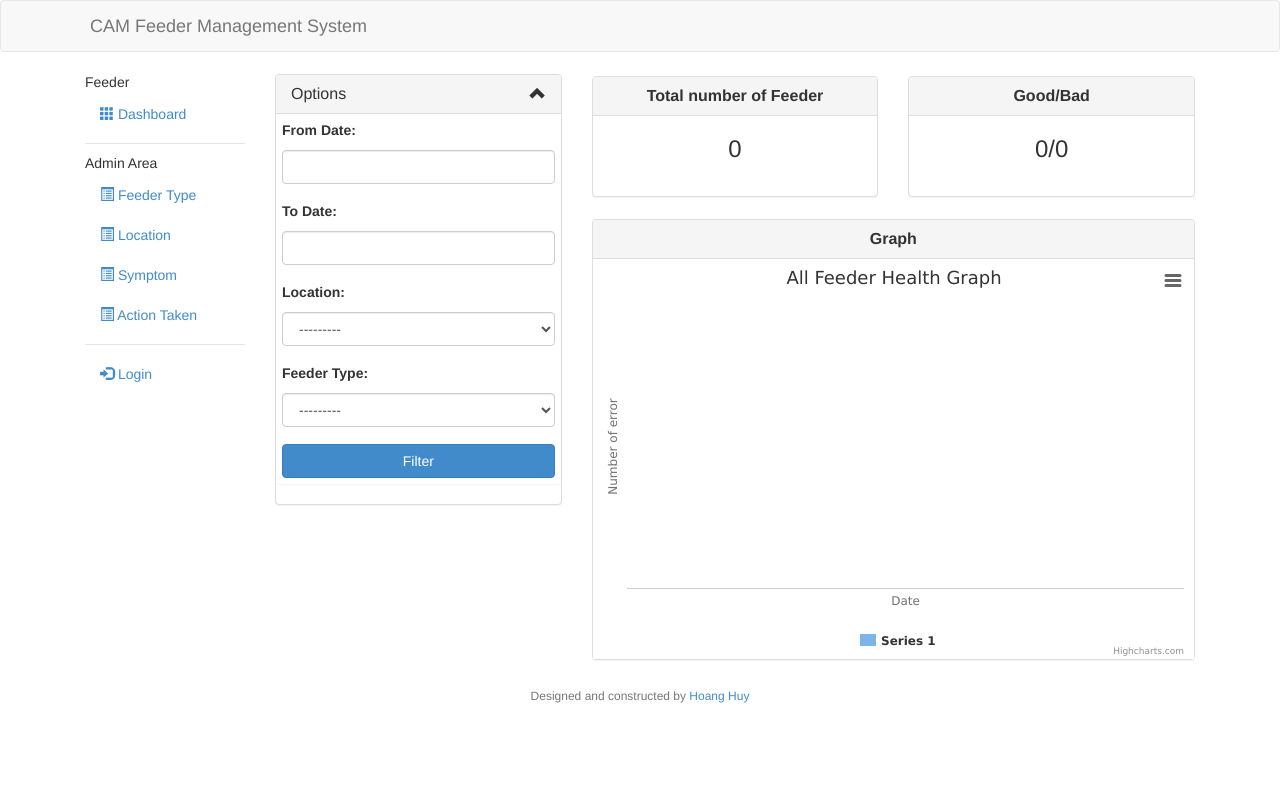
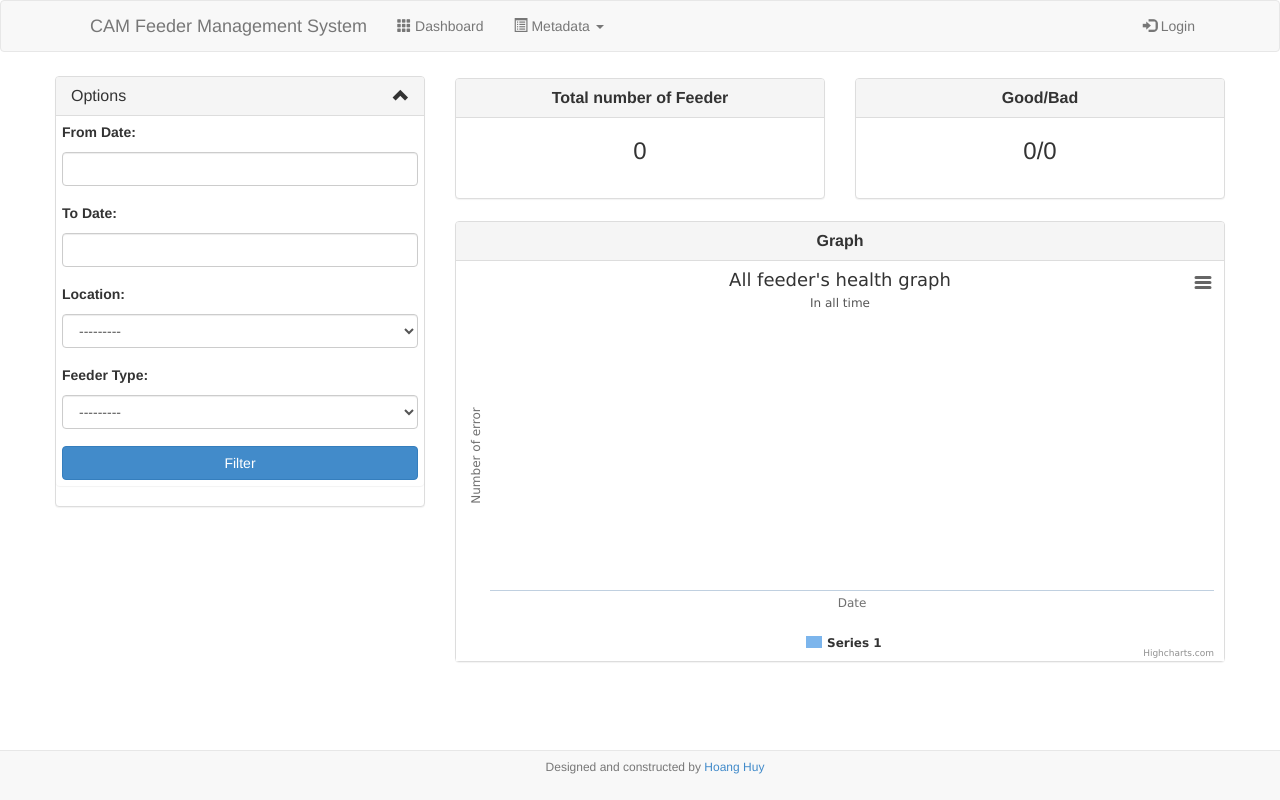
Before and after one commit to suns3t/camfeeder, a Django app: page /dashboard/ in a window 1280 px wide. Run offline with Django 3.2, Linux system fonts and the light colour scheme; data that the repository does not hold is empty; some libraries are stand-ins or nearby versions.

Commit message:
Massive update

```diff
--- a/camfeeder/feeder/reports.py
+++ b/camfeeder/feeder/reports.py
@@ -1,12 +1,17 @@
 from datetime import datetime, timedelta
 
-from .models import Transaction, Feeder, Symptom
+from .models import Transaction, Feeder, Symptom, FeederType, Location
 DATE_FORMAT = '%m/%d/%Y'
 
 class ChartData(object):
     @classmethod
     def get_data(cls, symptoms, transactions):
-        data = {'symptom': [], 'data': []}
+        data = {'symptom': [], 'data': [], 'title': [], 'subtitle': []}
+
+        if symptoms == None:
+            return None
+        if transactions == None:
+            return None
 
         for symptom in symptoms:
             # Create a temp list to store array of date and number of error on that day
@@ -14,7 +19,10 @@ class ChartData(object):
             symptom.count = 0
 
             # Start with the latest data
-            symptom.date = datetime.date(Transaction.objects.filter(symptoms=symptom).first().timestamp)
+            try:
+                symptom.date = datetime.date(transactions.filter(symptoms=symptom).first().timestamp)
+            except:
+                continue
             for transaction in transactions:
                 temp_date = datetime.date(transaction.timestamp)
                 if symptom in transaction.symptoms.all():
@@ -41,25 +49,39 @@ class ChartData(object):
     @classmethod
     def get_count_by_symptom(cls, start_date=None, end_date=None):
         # Get all symptom
+        title = "All feeder's health graph"
         symptoms = Symptom.objects.all()
         if start_date and end_date:
             transactions = Transaction.objects.filter(timestamp__gte=start_date, timestamp__lte=end_date)
+            subtitle = "From " + start_date + " to " + end_date
         else:
             transactions = Transaction.objects.all()
+            subtitle = "In all time"
 
-        return ChartData.get_data(symptoms, transactions)
+        data = ChartData.get_data(symptoms, transactions)
+        data['title'].append(title)
+        data['subtitle'].append(subtitle)
+
+        return data
 
     @classmethod
     def get_count_by_symptom_by_feeder(cls, feeder, start_date=None, end_date=None):
         # Get all symptoms
+        title = "Feeder " + feeder.barcode + " health graph"
         if start_date and end_date:
             transactions = Transaction.objects.filter(feeder=feeder,timestamp__gte=start_date, timestamp__lte=end_date)
+            subtitle = "From " + start_date + " to " + end_date
         else:
             transactions = Transaction.objects.by_feeder(feeder)
+            subtitle = "In all time"
 
         symptoms = Symptom.objects.all()
 
-        return ChartData.get_data(symptoms, transactions)
+        data = ChartData.get_data(symptoms, transactions)
+        data['title'].append(title)
+        data['subtitle'].append(subtitle)
+
+        return data
 
 
     @classmethod
@@ -78,7 +100,6 @@ class ChartData(object):
     def get_count_by_location_by_feeder_type(cls, location=None, feeder_type=None, start_date=None, end_date=None):
 
         # Setup defaul value for parameters if they are not provided.
-#         import pdb; pdb.set_trace()
         if not start_date:
             start_date = (datetime.now() - timedelta(days=7)).date()
         else:
@@ -87,10 +108,16 @@ class ChartData(object):
             end_date = (datetime.now()).date()
         else:
             end_date = datetime.strptime(end_date, DATE_FORMAT)
+        subtitle = "From " + start_date.strftime(DATE_FORMAT) + " to " + end_date.strftime(DATE_FORMAT)
+
         if not location:
             location = 0
+        else:
+            location = Location.objects.get(id=location)
         if not feeder_type:
             feeder_type = 0
+        else:
+            feeder_type = FeederType.objects.get(id=feeder_type)
 
         # Load data
         symptoms = Symptom.objects.all()
@@ -98,13 +125,20 @@ class ChartData(object):
         if location == 0:
             if feeder_type == 0:
                 transactions = Transaction.objects.filter(timestamp__gte=start_date, timestamp__lte=end_date)
-
+                title = "Feeder Health Graph for all feeder types, at all location"
             else:
                 transactions = Transaction.objects.filter(feeder_type=feeder_type,timestamp__gte=start_date, timestamp__lte=end_date)
+                title = "Feeder Health Graph for feeder type " + feeder_type.feeder_type + ", at all location"
         else:
             if feeder_type == 0:
                 transactions = Transaction.objects.filter(location=location, timestamp__gte=start_date, timestamp__lte=end_date)
+                title = "Feeder Health Graph for all feeder types, at " + location.location
             else:
                 transactions = Transaction.objects.filter(location=location, feeder_type=feeder_type, timestamp__gte=start_date, timestamp__lte=end_date)
+                title = "Feeder Health Graph for feeder type " + feeder_type.feeder_type + ",at " + location.location
 
-        return ChartData.get_data(symptoms, transactions)
+        data = ChartData.get_data(symptoms, transactions)
+        data['title'].append(title)
+        data['subtitle'].append(subtitle)
+
+        return data
--- a/camfeeder/feeder/views.py
+++ b/camfeeder/feeder/views.py
@@ -120,6 +120,8 @@ def top_symptom_json_by_feeder(request, feeder_id):
 
 def top_symptom_json_by_location_by_feeder_type(request):
     params = request.POST
+
+#     import pdb; pdb.set_trace();
 
     data = {}
     location = params['location']
--- a/camfeeder/templates/base.html
+++ b/camfeeder/templates/base.html
@@ -24,53 +24,49 @@
                 <div class="navbar-header">
                     <a class="navbar-brand" href="/"><span style="padding-left: 20px">CAM Feeder Management System</span></a>
                 </div>
-            </div>
-        </div>
-        <div id="wrap"  >
-            <div class="container">
-
-                <div class="col-md-2">
-                    <div class="span2" role="navigation" ng-controller="TabController as tab">
-                        <ul class="nav nav-pills nav-stacked">
-                            <li>
-                                Feeder
-                            </li>
+                 <div class="collapse navbar-collapse">
+                     <ul class="nav navbar-nav">
                          <li>
                              <a href="{% url 'feeder-dashboard' %}" class="tab">
                                  <span class="glyphicon glyphicon-th"></span> Dashboard
                              </a>
                          </li>
-                            <li class="nav-divider"></li>
+                         <li class="dropdown">
+                             <a href="#" class="dropdown-toggle" data-toggle="dropdown" role="button" aria-expanded="false">
+                                 <i class="glyphicon glyphicon-list-alt"></i> Metadata <span class="caret"></span>
+                             </a>
+                             <ul class="dropdown-menu" role="menu">
                                  <li>
-                                Admin Area
+                                     <a href="{% url 'feeder-type-list' %}" class="tab">
+                                         Feeder Type
+                                     </a>
                                  </li>
                                  <li>
-                                <a href="{% url 'feeder-type-list' %}" class="tab">
-                                    <i class="glyphicon glyphicon-list-alt"></i>
-                                    Feeder Type
-                                </a>
                                      <a href="{% url 'location-list' %}" class="tab">
-                                    <i class="glyphicon glyphicon-list-alt"></i>
                                          Location
                                      </a>
+                                 </li>
+                                 <li>
                                      <a href="{% url 'symptom-list' %}" class="tab">
-                                    <i class="glyphicon glyphicon-list-alt"></i>
                                          Symptom
                                      </a>
+                                 </li>
+                                 <li>
                                      <a href="{% url 'actiontaken-list' %}" class="tab">
-                                    <i class="glyphicon glyphicon-list-alt"></i>
                                          Action Taken
                                      </a>
                                  </li>
-                            <li class="nav-divider"></li>
+                             </ul>
+                     </ul>
+                     <ul class="nav navbar-nav navbar-right">
                          {% if user.is_active %}
                          {% if user.is_staff %}
                          <li>
-                                <p>Hi, Admin <b class="text-dark-green">{% firstof user.get_full_name %}</b></p>
+                             <a>Hi, Admin <b class="text-dark-green">{% firstof user.get_full_name %}</b></a>
                          </li>
                          {% else %}
                          <li>
-                                <p>Hi, <b class="text-dark-green">{{ user.first_name }} {{ user.last_name }}</b></p>
+                             <a>Hi, <b class="text-dark-green">{{ user.first_name }} {{ user.last_name }}</b></a>
                              {% endif %}
                          <li>
                              <a href="{% url 'account-logout' %}" ><i class="glyphicon glyphicon-log-out"></i> Logout</a>
@@ -83,7 +79,10 @@
                      </ul>
                 </div>
             </div>
-                <div class="col-md-10">
+        </div>
+        <div id="wrap"  >
+            <div class="container">
+                <div class="row">
                     {% if messages %}
                     {% for message in messages %}
                     <div {% if message.tags %} class="alert alert-{{ message.tags }}"{% endif %}>
@@ -97,10 +96,12 @@
                 </div>
             </div>
         </div>
-        <div class="footer">
+        <nav class="navbar navbar-default navbar-fixed-bottom">
+            <div class="container">
                 <div class="container text-center text-muted">
                     <h6>Designed and constructed by <a href="https://www.pdx.edu/arc">Hoang Huy</a></h6>
                 </div>
             </div>
+        </nav>
     </body>
 </html>
--- a/camfeeder/templates/dashboard.html
+++ b/camfeeder/templates/dashboard.html
@@ -94,7 +94,6 @@ $(document).ready(function() {
             renderTo: 'chart_panel',
             type: 'column',
         },
-        title: {text: 'All Feeder Health Graph'},
         xAxis: {
             type: 'datetime',
             title: {
@@ -108,10 +107,14 @@ $(document).ready(function() {
                 text: 'Number of error'
             },
             min: 0,
-
+            allowDecimals: false,
+        },
+        plotOptions: {
+            series: {
+                pointWidth: 15
+            }
         },
         series: [{}],
-
         };
 
     var chartDataUrl = "{% url 'top_symptom_json' %}";
@@ -120,10 +123,17 @@ $(document).ready(function() {
             for (i=0; i<data['chart_data']['symptom'].length; i++) {
                 countBySymptom.series[i] = {
                     name: data['chart_data']['symptom'][i],
-                    data: data['chart_data']['data'][i]
+                    data: data['chart_data']['data'][i],
                 }
             }
 
+            countBySymptom.title = {
+                text: data['chart_data']['title']
+            }
+
+            countBySymptom.subtitle = {
+                text: data['chart_data']['subtitle']
+            }
             var chart = new Highcharts.Chart(countBySymptom);
 
     });
@@ -163,7 +173,13 @@ $(document).ready(function() {
                         data: data['chart_data']['data'][i]
                     }
                 }
-                console.log("Success", data)
+
+                countBySymptom.title = {
+                    text: data['chart_data']['title']
+                }
+                countBySymptom.subtitle = {
+                    text: data['chart_data']['subtitle']
+                }
                 var chart = new Highcharts.Chart(countBySymptom);
             },
             error: function(data) {
```
Also changed, not shown: camfeeder/templates/feeder/modal-view-history.html (+9 -4 lines). Lines whose indentation alone changed are shown as unchanged.
